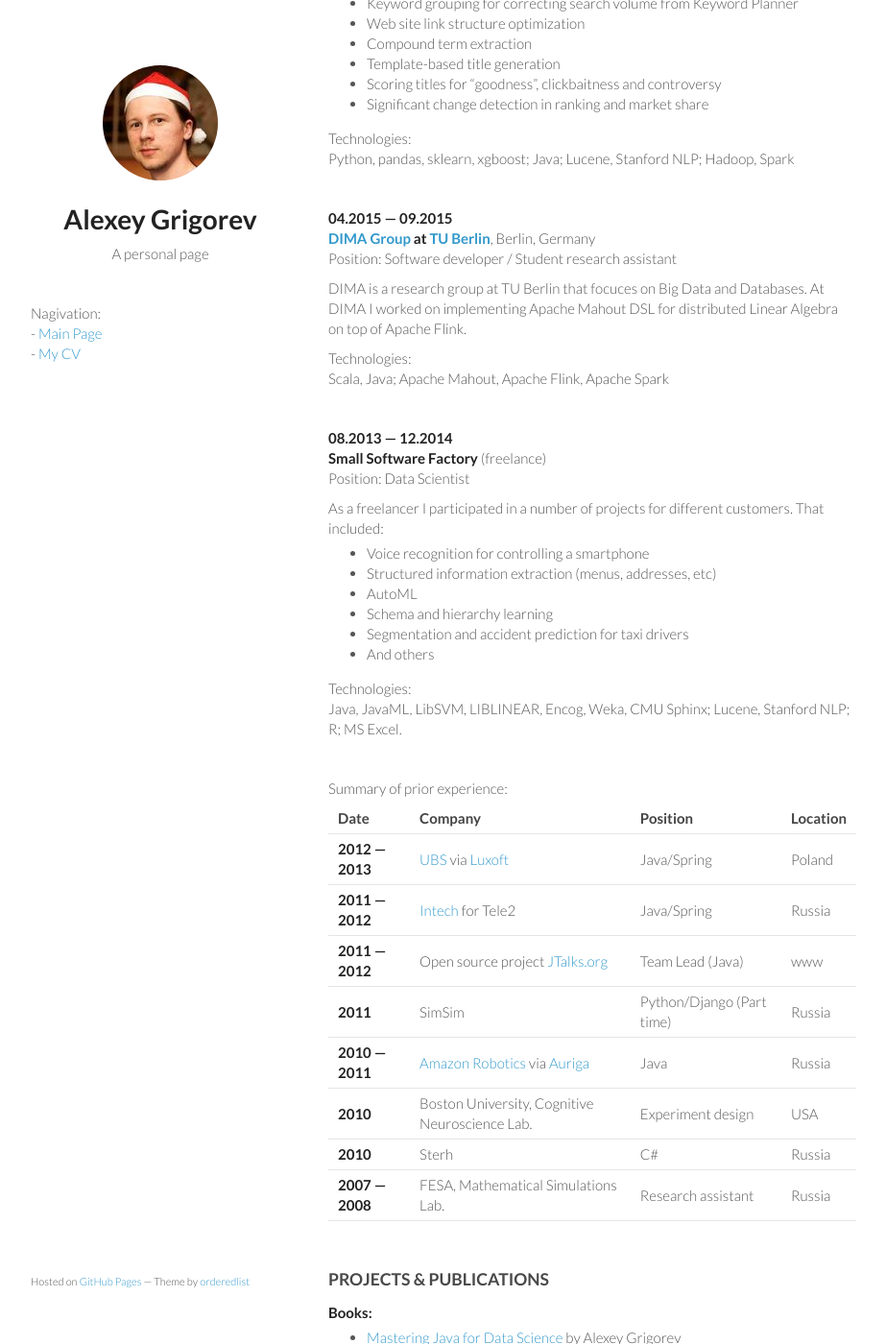
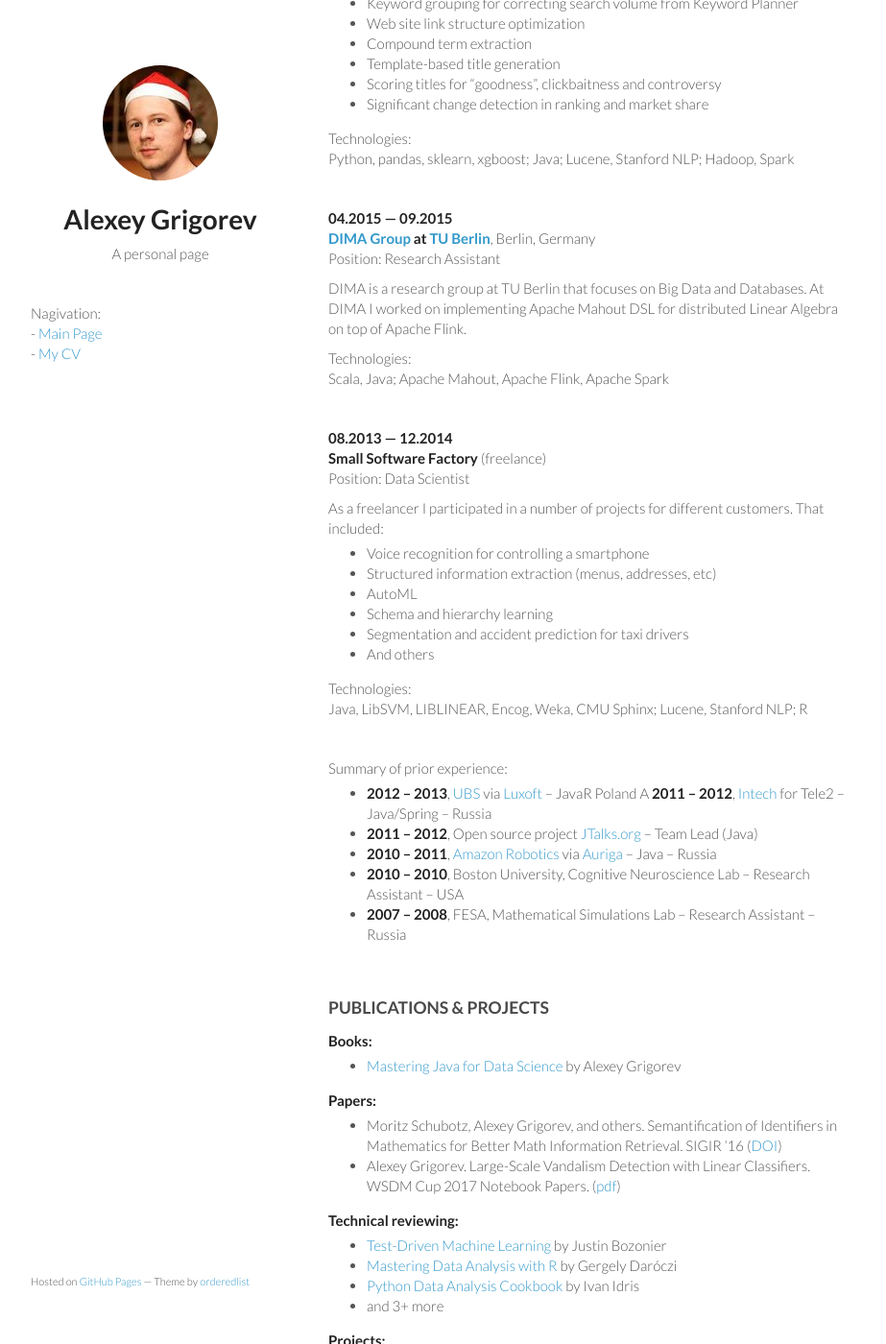
Before and after one commit to alexeygrigorev/alexeygrigorev.github.io, a Jekyll site: the page built from cv.md, in a window 1280 px wide and 1400 px high, scrolled down 978 px. Shown: the whole window at 96% size, without its empty margins (178-1101 px from the left). Built offline with Jekyll 4.4.1, drawn with Linux system fonts in a browser that asks for light colours; some of the changed text lies outside the part shown.

Commit message:
Update cv.md

```diff
--- a/cv.md
+++ b/cv.md
@@ -18,7 +18,7 @@ A data scientist and machine learning engineer with hands on experience and stro
 - Text Mining expert, 4+ years
 - Quick prototyping skills
 - Experience in running production systems
-- Reseach experience in academic settings
+- Research experience in academic settings
 - Mentoring and leadership experience
 - Book author, technical reviewer and frequent speaker
 - Kaggle master and competition winner
@@ -69,9 +69,9 @@ Python, pandas, sklearn, xgboost; Java; Lucene, Stanford NLP; Hadoop, Spark<br/>
 
 <strong>04.2015 &mdash; 09.2015</strong><br/>
 **[DIMA Group](http://www.dima.tu-berlin.de/) at [TU Berlin](http://www.tu-berlin.de/)**, Berlin, Germany<br/>
-Position: Software developer / Student research assistant<br/>
+Position: Research Assistant<br/>
 
-DIMA is a research group at TU Berlin that focuces on Big Data and Databases. At DIMA I worked on
+DIMA is a research group at TU Berlin that focuses on Big Data and Databases. At DIMA I worked on
 implementing Apache Mahout DSL for distributed Linear Algebra on top of Apache Flink. <br/>
 
 Technologies:<br/>
@@ -94,72 +94,22 @@ As a freelancer I participated in a number of projects for different customers.
 - And others
 
 Technologies:<br/>
-Java, JavaML, LibSVM, LIBLINEAR, Encog, Weka, CMU Sphinx; Lucene, Stanford NLP; R; MS Excel.
+Java, LibSVM, LIBLINEAR, Encog, Weka, CMU Sphinx; Lucene, Stanford NLP; R<br/>
 
 &nbsp;
 
 Summary of prior experience:
 
-<table>
-  <tr>
-    <th>Date</th>
-    <th>Company</th>
-    <th>Position</th>
-    <th>Location</th>
-  </tr>
-  <tr>
-    <td><strong>2012 &mdash; 2013</strong></td>
-    <td><a href="http://www.ubs.com/">UBS</a> via <a href="http://www.luxoft.com/">Luxoft</a></td>
-    <td>Java/Spring</td>
-    <td>Poland</td>
-  </tr>
-  <tr>
-    <td><strong>2011 &mdash; 2012</strong></td>
-    <td><a href="http://intech-global.com/">Intech</a> for Tele2</td>
-    <td>Java/Spring</td>
-    <td>Russia</td>
-  </tr>
-  <tr>
-    <td><strong>2011 &mdash; 2012</strong></td>
-    <td>Open source project <a href="http://jtalks.org">JTalks.org</a></td>
-    <td>Team Lead (Java)</td>
-    <td>www</td>
-  </tr>
-  <tr>
-    <td><strong>2011</strong></td>
-    <td>SimSim</td>
-    <td>Python/Django (Part time)</td>
-    <td>Russia</td>
-  </tr>
-  <tr>
-    <td><strong>2010 &mdash; 2011</strong></td>
-    <td><a href="https://www.amazonrobotics.com/">Amazon Robotics</a> via <a href="https://www.auriga.com/">Auriga</a></td>
-    <td>Java</td>
-    <td>Russia</td>
-  </tr>
-  <tr>
-    <td><strong>2010</strong></td>
-    <td>Boston University, Cognitive Neuroscience Lab.</td>
-    <td>Experiment design</td>
-    <td>USA</td>
-  </tr>
-  <tr>
-    <td><strong>2010</strong></td>
-    <td>Sterh</td>
-    <td>C#</td>
-    <td>Russia</td>
-  </tr>
-  <tr>
-    <td><strong>2007 &mdash; 2008</strong></td>
-    <td>FESA, Mathematical Simulations Lab.</td>
-    <td>Research assistant</td>
-    <td>Russia</td>
-  </tr>
-</table>
+* <strong>2012 &ndash; 2013</strong>, <a href="http://www.ubs.com/">UBS</a> via <a href="http://www.luxoft.com/">Luxoft</a> &ndash; JavaR Poland
+A <strong>2011 &ndash; 2012</strong>, <a href="http://intech-global.com/">Intech</a> for Tele2 &ndash; Java/Spring &ndash; Russia
+* <strong>2011 &ndash; 2012</strong>, Open source project <a href="http://jtalks.org">JTalks.org</a> &ndash; Team Lead (Java)
+* <strong>2010 &ndash; 2011</strong>, <a href="https://www.amazonrobotics.com/">Amazon Robotics</a> via <a href="https://www.auriga.com/">Auriga</a> &ndash; Java &ndash; Russia
+* <strong>2010 &ndash; 2010</strong>, Boston University, Cognitive Neuroscience Lab &ndash; Research Assistant &ndash; USA
+* <strong>2007 &ndash; 2008</strong>, FESA, Mathematical Simulations Lab &ndash; Research Assistant &ndash; Russia
 
 &nbsp;
 
-### PROJECTS & PUBLICATIONS
+### PUBLICATIONS & PROJECTS
 
 **Books:**
 
```
Also changed, not shown: other parts of cv.md (+4 -4 lines).
